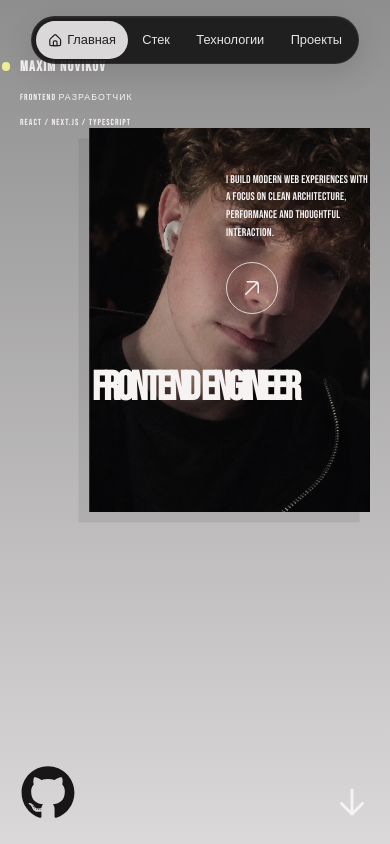
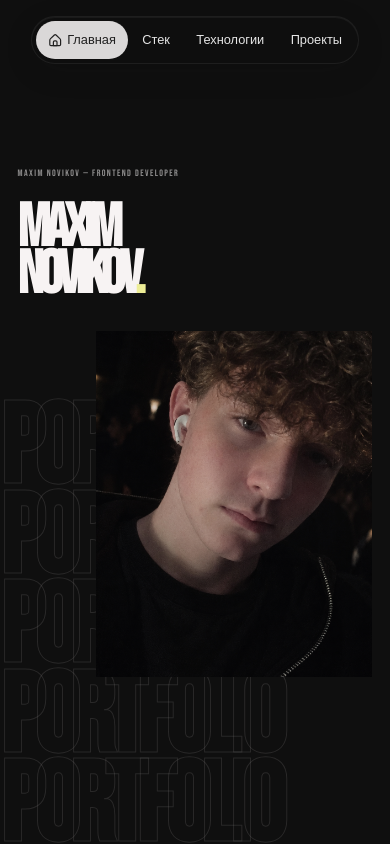
Before and after one commit to Maxim-Coder-arch/personal-website, a Next.js app: page / in a window 390 px wide. Shown: the top 844 px of the page. Built offline with nearby package versions, Linux system fonts and the light colour scheme; a web font is replaced by a local one.

Commit message:
fix: hero section design

```diff
--- a/src/widgets/hero-section/ui/layer/hero-section.tsx
+++ b/src/widgets/hero-section/ui/layer/hero-section.tsx
@@ -1,38 +1,113 @@
 "use client";
 
-import { HeroSectionLayer } from "./components/hero-section-layer";
-import { HeroLabels } from "./components/hero-labels";
-import { HeroTitle } from "./components/hero-title";
-import { HeroDecorators } from "./components/hero-decorators";
+import Image from "next/image";
+import { motion, useReducedMotion } from "framer-motion";
 
-import { useReducedMotion } from "framer-motion";
+
+import styles from "../styles/hero-section.module.scss";
 
 export const HeroSection = () => {
     const shouldReduceMotion = useReducedMotion();
+
     const initialState = shouldReduceMotion ? false : "hidden";
-    const animateState = "visible";
+
+    const contentVariants = {
+        hidden: {
+            opacity: 0,
+            y: 35,
+        },
+        visible: {
+            opacity: 1,
+            y: 0,
+            transition: {
+                duration: 0.9,
+                ease: [0.22, 1, 0.36, 1] as const,
+            },
+        },
+    };
+
+    const imageVariants = {
+        hidden: {
+            opacity: 0,
+            scale: 1.04,
+        },
+        visible: {
+            opacity: 1,
+            scale: 1,
+            transition: {
+                duration: 1.2,
+                delay: 0.2,
+                ease: [0.22, 1, 0.36, 1] as const,
+            },
+        },
+    };
 
     return (
-        <HeroSectionLayer>
+            <section className={styles["hero"]} id="top">
+                <motion.div
+                    className={styles["hero__background"]}
+                    aria-hidden="true"
+                >
+                    {Array.from({length: 5}).map((_, index) => {
+                        return <motion.span
+                            initial={contentVariants.hidden}
+                            animate={{
+                                opacity: 1,
+                                y: 0,
+                            }}
+                            transition={{delay: .1 * index}}
+                            key={index}
+                        >PORTFOLIO</motion.span>
+                    })}
 
-            <HeroLabels
-                shouldReduceMotion={shouldReduceMotion}
-                initialState={initialState}
-                animateState={animateState}
-            />
+                </motion.div>
 
-            <HeroTitle
-                initialState={initialState}
-                animateState={animateState}
-            />
+                <div className={styles["hero__main"]}>
+                    <motion.div
+                        className={styles["hero__identity"]}
+                        initial={initialState}
+                        animate="visible"
+                        variants={contentVariants}
+                    >
+                        <span className={styles["hero__eyebrow"]}>
+                            MAXIM NOVIKOV — FRONTEND DEVELOPER
+                        </span>
 
+                        <h1>
+                            <span>MAXIM</span>
+                            <span>
+                                NOVIKOV<span className={styles["hero__dot"]}>.</span>
+                            </span>
+                        </h1>
+                    </motion.div>
 
-            <HeroDecorators
-                shouldReduceMotion={shouldReduceMotion}
-                initialState={initialState}
-                animateState={animateState}
-            />
+                    <motion.div
+                        className={styles["hero__portrait"]}
+                        initial={initialState}
+                        animate="visible"
+                        variants={imageVariants}
+                    >
+                        <Image
+                            src="/images/hero-screen.png"
+                            alt="Maxim Novikov"
+                            fill
+                            priority
+                            sizes="(max-width: 768px) 75vw, 35vw"
+                            className={styles["hero__image"]}
+                        />
 
-        </HeroSectionLayer>
+                        <div className={styles["hero__introduction"]}>
+                            <p>
+                                Design & Code for
+                                <br />
+                                Meaningful Experiences
+                            </p>
+
+                            <span>BASED ON CREATIVITY & TECHNOLOGY</span>
+                        </div>
+                    </motion.div>
+
+                </div>
+            </section>
     );
 };
--- a/src/widgets/hero-section/ui/styles/hero-section.module.scss
+++ b/src/widgets/hero-section/ui/styles/hero-section.module.scss
@@ -1,481 +1,235 @@
 @use "../../../../app/styles/scss/includes" as *;
 
-.hero-section {
+.hero {
     position: relative;
     isolation: isolate;
+
     display: flex;
-    flex-direction: column;
-    justify-content: center;
-    gap: 0;
+    align-items: center;
 
-    min-height: 100svh;
+    padding: clamp(2rem, 5vw, 5rem);
+
     overflow: hidden;
-    padding: 3rem 5.5vw 2rem;
 
-    background:
-        linear-gradient(
-            $light-grey,
-            $white
-        );
+    background-color: $bg-color;
+    color: $white;
 
-    &__labels {
-        position: relative;
+    &__background {
+        position: absolute;
+
+        z-index: -1;
+
+        inset: 0;
+
         display: flex;
-        align-items: flex-start;
-        justify-content: space-between;
+        flex-direction: column;
 
-        min-height: 48vh;
-        width: 100%;
+        & span {
+            @include font(clamp(7rem, 17vw, 18rem), 800, transparent);
 
-        &__subtitle {
-            position: relative;
-            z-index: 2;
-            flex: 1;
+            line-height: 0.8;
+            letter-spacing: -0.085em;
+            white-space: nowrap;
 
-            padding-top: 5.5rem;
-
-            &::before {
-                content: "";
-                position: absolute;
-                left: 0;
-                bottom: -2.8rem;
-
-                @include size(3.5rem, 1px);
-
-                background: rgba($light-title, 0.7);
-            }
-
-            h2 {
-                position: relative;
-                display: flex;
-                align-items: center;
-
-                margin: 0 0 0.65rem;
-
-                @include font(
-                    clamp(1rem, 1.15vw, 1.3rem),
-                    700,
-                    $light-title
-                );
-
-                text-transform: uppercase;
-                letter-spacing: 0.14em;
-
-                &::before {
-                    content: "";
-                    position: absolute;
-                    right: calc(100% + 1.1rem);
-
-                    @include size(0.75rem, 0.75rem);
-
-                    flex-shrink: 0;
-                    border-radius: 50%;
-                    background: $light-yellow;
-                }
-            }
-
-            p {
-                margin: 0.7rem 0 0;
-
-                @include font(
-                    clamp(0.6rem, 0.72vw, 0.8rem),
-                    400,
-                    $light-title
-                );
-
-                line-height: 1.6;
-                letter-spacing: 0.22em;
-                text-transform: uppercase;
-            }
-
-            p:first-of-type {
-                margin-top: 0.85rem;
-            }
+            -webkit-text-stroke: 1px rgba($light-grey, 0.2);
         }
 
-        &__portret {
-            position: absolute;
-            z-index: 0;
+        pointer-events: none;
+        user-select: none;
+    }
 
-            top: 0;
-            left: 50%;
+    &__main {
+        position: relative;
+        z-index: 1;
 
-            width: min(35vw, 29rem);
-            height: clamp(26rem, 72vh, 43rem);
+        display: grid;
+        grid-template-columns: minmax(0, 1.5fr) minmax(250px, 0.65fr);
+        grid-template-rows: auto auto;
+        align-items: center;
 
-            transform: translateX(-50%);
-            overflow: hidden;
+        flex: 1;
+        gap: 1rem;
 
-            background: rgba($light-title, 0.12);
+        width: 100%;
+        max-width: 1800px;
 
-            box-shadow: -0.65rem 0.65rem 0 rgba($bg-color, 0.08);
+        margin: 0 auto;
+        padding: 4rem 0 3rem;
+    }
 
-            img {
-                display: block;
+    &__identity {
+        position: relative;
+        z-index: 1;
 
-                width: 100%;
-                height: 100%;
+        grid-column: 1;
+        grid-row: 1 / 3;
 
-                object-fit: cover;
-                object-position: center top;
-            }
-        }
+        min-width: 0;
 
-        &__hero-link {
-            position: relative;
-            z-index: 2;
+        & h1 {
+            display: flex;
+            flex-direction: column;
 
-            display: flex;
-            flex: 1;
-            flex-direction: column;
-            align-items: flex-start;
+            @include font(clamp(5rem, 13.5vw, 13rem), 800, $light-title);
 
-            max-width: 15rem;
-            margin-left: auto;
-            padding-top: 2.3rem;
+            line-height: 0.78;
+            letter-spacing: -0.085em;
+            text-transform: uppercase;
 
-            gap: 2.8rem;
-
-            p {
-                max-width: 15rem;
-                margin: 0;
-
-                @include font(
-                    clamp(0.75rem, 0.85vw, 0.95rem),
-                    400,
-                    $light-title
-                );
-
-                line-height: 1.65;
-                letter-spacing: 0.015em;
-            }
-
-            a {
-                display: flex;
-                align-items: center;
-                justify-content: center;
-                flex-shrink: 0;
-
-                @include size(4rem, 4rem);
-
-                border: 1px solid rgba($light-title, 0.8);
-                border-radius: 50%;
-
-                color: $light-title;
-                text-decoration: none;
-
-                transition:
-                    color 250ms ease,
-                    background-color 250ms ease,
-                    border-color 250ms ease,
-                    transform 250ms ease;
-
-                svg {
-                    @include size(1.8rem, 1.8rem);
-
-                    transition: transform 250ms ease;
-                }
-
-                &:hover {
-                    color: $white;
-                    background-color: $light-yellow;
-                    border-color: $light-title;
-                    transform: translateY(-3px);
-
-                    svg {
-                        transform: translate(2px, -2px);
-                    }
-                }
-
-                &:focus-visible {
-                    outline: 2px solid $light-yellow;
-                    outline-offset: 5px;
-                }
+            & > span {
+                white-space: nowrap;
             }
         }
     }
 
-    &__title {
-        position: relative;
-        z-index: 2;
+    &__eyebrow {
+        display: block;
 
-        display: flex;
-        align-items: center;
-        justify-content: center;
+        margin-bottom: clamp(1.5rem, 3vw, 3rem);
 
-        margin-top: -0.5rem;
+        @include font(0.75rem, 500, $light-grey);
 
-        h1 {
-            margin: 0;
-
-            @include font(clamp(2rem, 8vw, 10rem), 800, $light-title);
-
-            text-align: center;
-            text-transform: uppercase;
-            white-space: nowrap;
-
-            position: relative;
-        }
+        letter-spacing: 0.15em;
     }
 
-    &__decorators {
-        position: absolute;
-        z-index: 3;
+    &__dot {
+        color: $light-yellow;
+    }
 
-        right: 5.5vw;
-        bottom: 2rem;
-        left: 5.5vw;
+    &__portrait {
+        position: relative;
+        z-index: 0;
 
+        grid-column: 2;
+        grid-row: 1;
+
+        justify-self: end;
+
+        width: min(100%, 390px);
+        aspect-ratio: 4 / 5;
+
+        overflow: hidden;
+    }
+
+    &__image {
+        object-fit: cover;
+        object-position: center 35%;
+    }
+
+    &__introduction {
         display: flex;
-        align-items: flex-end;
-        justify-content: space-between;
+        flex-direction: column;
 
-        &__github {
-            position: relative;
+        gap: 1rem;
+        padding-top: 1.5rem;
 
-            a {
-                display: flex;
-                align-items: center;
-                justify-content: center;
+        & p {
+            @include font(clamp(1.1rem, 1.7vw, 1.6rem), 400, $white);
 
-                width: fit-content;
-                color: $light-title;
-
-                svg {
-                    @include size(3.5rem, 3.5rem);
-
-                    transition:
-                        color 200ms ease,
-                        transform 200ms ease;
-                }
-
-                &:hover svg {
-                    color: $light-yellow;
-                    transform: translateY(-3px);
-                }
-            }
+            line-height: 1.25;
+            letter-spacing: -0.035em;
         }
 
-        &__decorate {
-            color: $light-title;
+        & span {
+            @include font(0.65rem, 400, $light-grey);
 
-            svg {
-                @include size(3rem, 3rem);
-            }
+            letter-spacing: 0.12em;
         }
     }
 }
 
-@media (max-width: 1100px) {
-    .hero-section {
-        padding-right: 4vw;
-        padding-left: 4vw;
-
-        &__labels {
-            min-height: 44vh;
-
-            &__subtitle {
-                padding-top: 4rem;
-
-                h2 {
-                    letter-spacing: 0.1em;
-                }
-            }
-
-            &__portret {
-                width: min(37vw, 25rem);
-                height: clamp(25rem, 65vh, 36rem);
-            }
-
-            &__hero-link {
-                max-width: 13rem;
-                padding-top: 2rem;
-                gap: 2rem;
-            }
+@media (max-width: 1024px) {
+    .hero {
+        &__main {
+            grid-template-columns: minmax(0, 1.2fr) minmax(220px, 0.8fr);
+            gap: 2rem;
         }
 
-        &__title {
-            h1 {
-                font-size: clamp(3rem, 8vw, 9rem);
-            }
+        &__identity h1 {
+            font-size: clamp(5rem, 12vw, 9rem);
         }
 
-        &__decorators {
-            right: 4vw;
-            left: 4vw;
+        &__portrait {
+            width: min(100%, 320px);
+        }
+
+        &__background {
+            font-size: 17vw;
         }
     }
 }
 
 @media (max-width: 768px) {
-    .hero-section {
-        justify-content: flex-start;
+    .hero {
+        min-height: 100svh;
+        padding: 3rem 1.5rem;
 
-        min-height: 100svh;
-        padding: 2.5rem 1.5rem 6rem;
+        &__main {
+            grid-template-columns: 1fr;
+            grid-template-rows: auto auto;
 
-        &__labels {
-            min-height: 0;
-            flex-wrap: wrap;
-            align-items: flex-start;
+            gap: 2rem;
+            padding: 2rem 0;
+        }
 
-            padding-top: 1rem;
+        &__identity {
+            grid-column: 1;
+            grid-row: 1;
 
-            &__subtitle {
-                flex: 0 0 100%;
-                max-width: 65%;
+            z-index: 2;
 
-                padding-top: 0;
-
-                h2 {
-                    font-size: clamp(0.95rem, 3vw, 1.2rem);
-                    letter-spacing: 0.09em;
-                }
-
-                h2::before {
-                    @include size(0.55rem, 0.55rem);
-
-                    right: calc(100% + 0.6rem);
-                }
-
-                p {
-                    font-size: 0.62rem;
-                    letter-spacing: 0.12em;
-                }
-
-                &::before {
-                    display: none;
-                }
-            }
-
-            &__portret {
-                top: 4.5rem;
-                right: 0;
-                left: auto;
-
-                width: min(66vw, 21rem);
-                height: clamp(22rem, 53vh, 31rem);
-
-                transform: none;
-            }
-
-            &__hero-link {
-                flex: 0 0 100%;
-
-                max-width: 11rem;
-                margin-top: 2rem;
-                margin-left: auto;
-                padding-top: 0;
-
-                gap: 1.25rem;
-
-                p {
-                    font-size: 0.75rem;
-                    line-height: 1.6;
-                }
-
-                a {
-                    @include size(3.25rem, 3.25rem);
-
-                    svg {
-                        @include size(1.5rem, 1.5rem);
-                    }
-                }
+            & h1 {
+                font-size: clamp(4.2rem, 16vw, 8rem);
             }
         }
 
-        &__title {
-            z-index: 2;
+        &__eyebrow {
+            font-size: 0.65rem;
+            margin-bottom: 1.5rem;
+        }
 
-            margin-top: 4rem;
+        &__portrait {
+            grid-column: 1;
+            grid-row: 2;
 
-            h1 {
+            width: min(75%, 320px);
+            justify-self: end;
+        }
 
-                font-size: clamp(2.6rem, 9vw, 5.5rem);
-                letter-spacing: -0.075em;
-                line-height: 0.9;
+        &__introduction {
+            padding-top: 1rem;
+
+            & p {
+                font-size: 1.1rem;
             }
         }
 
-        &__decorators {
-            right: 1.5rem;
-            bottom: 1.5rem;
-            left: 1.5rem;
-
-            &__github::before {
-                right: calc(100% + 0.6rem);
-                height: 2.5rem;
-            }
-
-            &__decorate svg {
-                @include size(2.25rem, 2.25rem);
-            }
+        &__background {
+            top: 48%;
+            font-size: 22vw;
+            letter-spacing: -0.09em;
         }
     }
 }
 
+@media (max-width: 420px) {
+    .hero {
+        padding-inline: 1.1rem;
 
-@media (max-width: 480px) {
-    .hero-section {
-        padding-right: 1.25rem;
-        padding-left: 1.25rem;
-
-        &__labels {
-            &__subtitle {
-                max-width: 75%;
-
-                h2 {
-                    font-size: 0.9rem;
-                }
-
-                p {
-                    font-size: 0.55rem;
-                }
-            }
-
-            &__portret {
-                top: 5.5rem;
-
-                width: 72vw;
-                height: 24rem;
-            }
-
-            &__hero-link {
-                max-width: 9rem;
-                margin-top: 2.5rem;
-
-                p {
-                    font-size: 0.7rem;
-                }
-            }
+        &__identity h1 {
+            font-size: clamp(3.5rem, 15.5vw, 4.5rem);
         }
 
-        &__title {
-            margin-top: 3.5rem;
-
-            h1 {
-                font-size: 10.5vw;
-                letter-spacing: -0.07em;
-            }
+        &__eyebrow {
+            font-size: 0.58rem;
         }
 
-        &__decorators {
-            right: 1.25rem;
-            left: 1.25rem;
+        &__portrait {
+            width: 78%;
+        }
+
+        &__background {
+            font-size: 21vw;
         }
     }
 }
-
-@media (prefers-reduced-motion: reduce) {
-    .hero-section {
-        &__decorators__decorate svg {
-            animation: none;
-        }
-
-        &__labels__hero-link a,
-        &__labels__hero-link a svg,
-        &__decorators__github a svg {
-            transition: none;
-        }
-    }
-}
```
